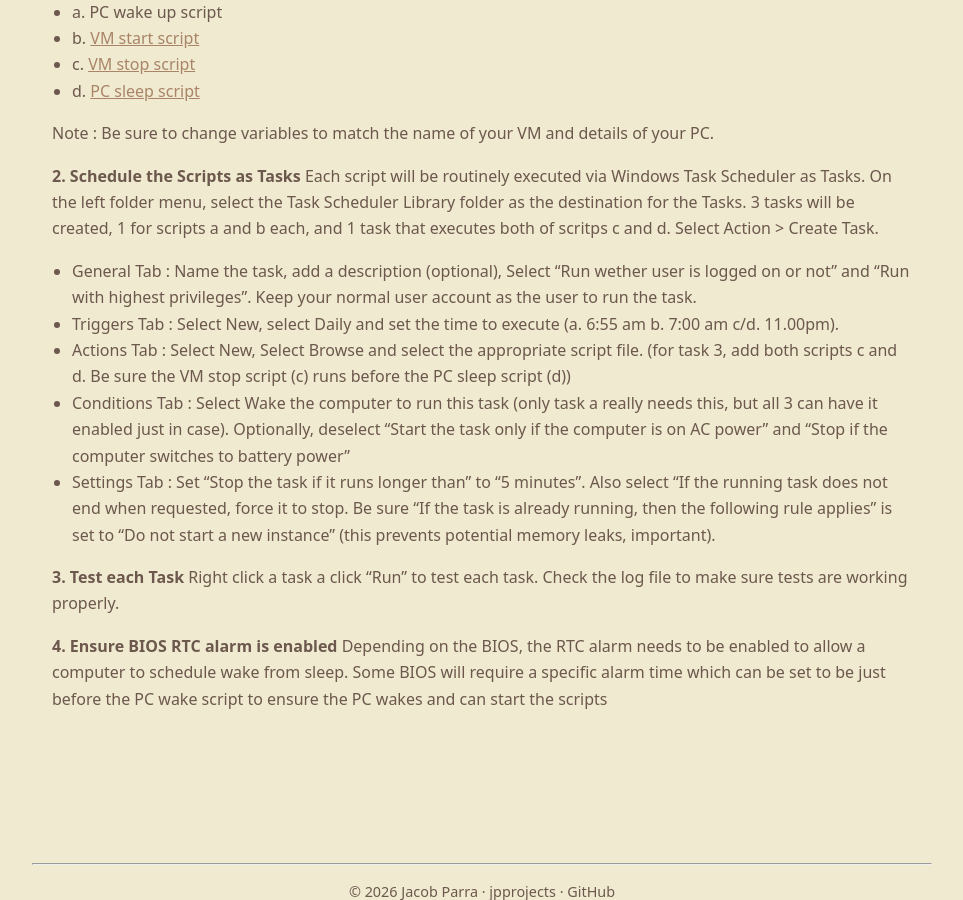
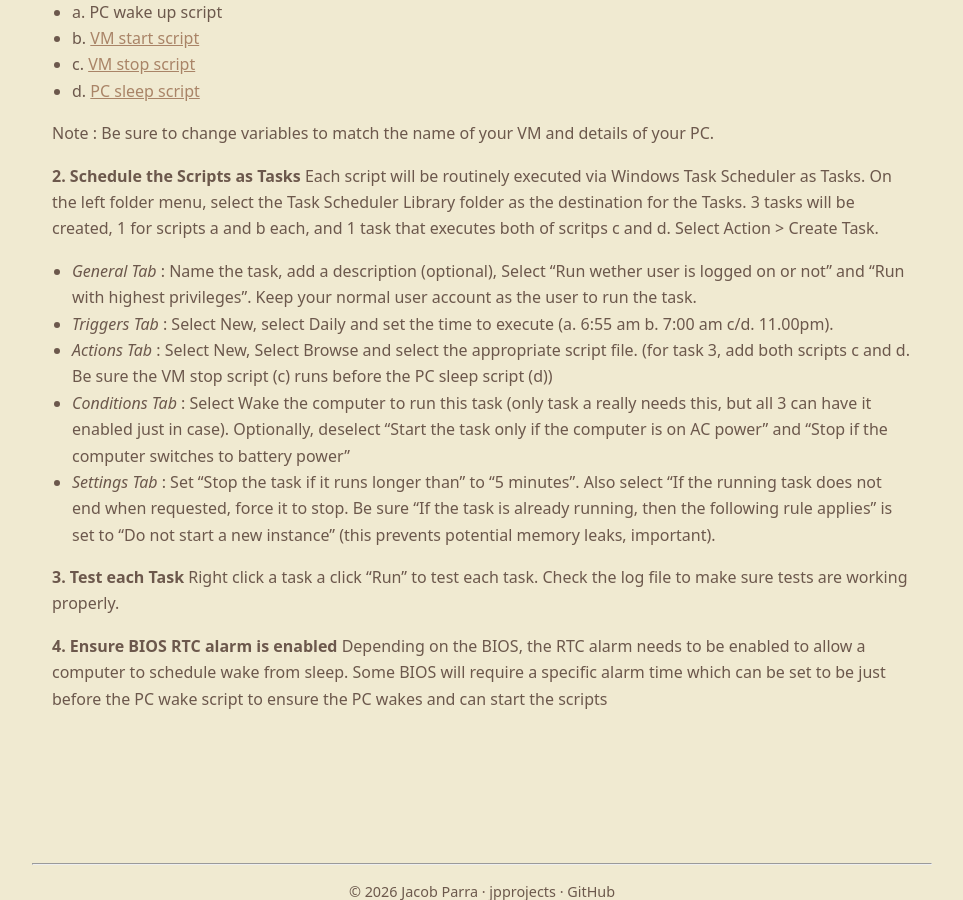
Before and after one commit to jacob-parra/jpprojects, a Jekyll site: the page built from projects/scripting.md, in a window 1280 px wide and 900 px high, scrolled down 654 px. Shown: the whole window, without its empty margins (158-1121 px from the left). Built offline with Jekyll 4.4.1, drawn with Linux system fonts in a browser that asks for light colours.

Commit message:
Styling and stuff :)

```diff
--- a/_layouts/default.html
+++ b/_layouts/default.html
@@ -9,7 +9,7 @@
 <body>
   <div class="Default_Header">
     <h1 class="title">jpprojects</h1>
-    <img src="PorcoRosso.png" id="ProfilePic"alt="My Github Profile Picture">
+    <img src="/jpprojects/images/PorcoRosso.png" id="ProfilePic"alt="My Github Profile Picture">
     <nav>
       <a href="{{ site.baseurl }}/">↩︎ Home</a>
 
--- a/projects/scripting.md
+++ b/projects/scripting.md
@@ -24,11 +24,11 @@ Note : Be sure to change variables to match the name of your VM and details of y
 **2. Schedule the Scripts as Tasks**
 Each script will be routinely executed via Windows Task Scheduler as Tasks. On the left folder menu, select the Task Scheduler Library folder as the destination for the Tasks. 3 tasks will be created, 1 for scripts a and b each,  and 1 task that executes both of scritps c and d. Select Action > Create Task.
 
-- General Tab  : Name the task, add a description (optional), Select "Run wether user is logged on or not" and "Run with highest privileges". Keep your normal user account as the user to run the task.
-- Triggers Tab : Select New, select Daily and set the time to execute (a. 6:55 am b. 7:00 am c/d. 11.00pm).
-- Actions Tab : Select New, Select Browse and select the appropriate script file. (for task 3, add both scripts c and d. Be sure the VM stop script (c) runs before the PC sleep script (d))
-- Conditions Tab : Select Wake the computer to run this task (only task a really needs this, but all 3 can have it enabled just in case). Optionally, deselect "Start the task only if the computer is on AC power" and "Stop if the computer switches to battery power"
-- Settings Tab : Set "Stop the task if it runs longer than" to "5 minutes". Also select "If the running task does not end when requested, force it to stop. Be sure "If the task is already running, then the following rule applies" is set to "Do not start a new instance" (this prevents potential memory leaks, important).
+- <em>General Tab</em> : Name the task, add a description (optional), Select "Run wether user is logged on or not" and "Run with highest privileges". Keep your normal user account as the user to run the task.
+- <em>Triggers Tab</em> : Select New, select Daily and set the time to execute (a. 6:55 am b. 7:00 am c/d. 11.00pm).
+- <em>Actions Tab</em> : Select New, Select Browse and select the appropriate script file. (for task 3, add both scripts c and d. Be sure the VM stop script (c) runs before the PC sleep script (d))
+- <em>Conditions Tab</em> : Select Wake the computer to run this task (only task a really needs this, but all 3 can have it enabled just in case). Optionally, deselect "Start the task only if the computer is on AC power" and "Stop if the computer switches to battery power"
+- <em>Settings Tab</em> : Set "Stop the task if it runs longer than" to "5 minutes". Also select "If the running task does not end when requested, force it to stop. Be sure "If the task is already running, then the following rule applies" is set to "Do not start a new instance" (this prevents potential memory leaks, important).
 
 **3. Test each Task**
 Right click a task a click "Run" to test each task. Check the log file to make sure tests are working properly.
```
Also changed, not shown: projects/keepass.md (+3 -3 lines), images/PorcoRosso.png (renamed from assets/PorcoRosso.png).
